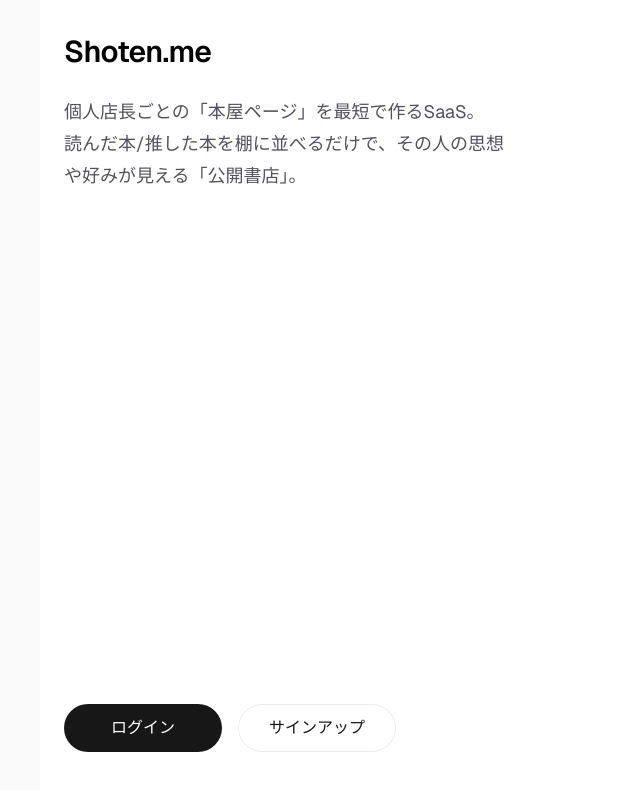
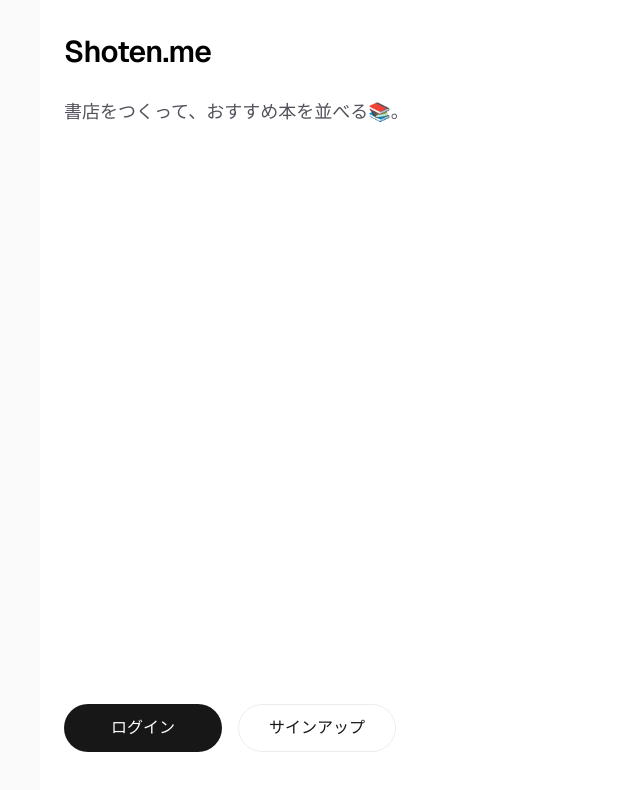
Before and after one commit to sassamahha/shotenme, a Next.js app: page / in a window 1280 px wide. Shown: the top 790 px of the page, without its empty margins (0-640 px from the left). Built offline with nearby package versions, Linux system fonts and the light colour scheme; no server answers.

Commit message:
feat: トップページの説明文を簡潔に変更
- トップページの説明文を「書店をつくって、おすすめ本を並べる📚。」に変更
- Next.jsを16.0.10にアップグレード（CVE-2025-66478対応）

```diff
--- a/app/page.tsx
+++ b/app/page.tsx
@@ -10,9 +10,7 @@
             Shoten.me
           </h1>
           <p className="max-w-md text-lg leading-8 text-zinc-600 dark:text-zinc-400">
-            個人店長ごとの「本屋ページ」を最短で作るSaaS。
-            <br />
-            読んだ本/推した本を棚に並べるだけで、その人の思想や好みが見える「公開書店」。
+            書店をつくって、おすすめ本を並べる📚。
           </p>
         </div>
         <div className="flex flex-col gap-4 text-base font-medium sm:flex-row">
```
